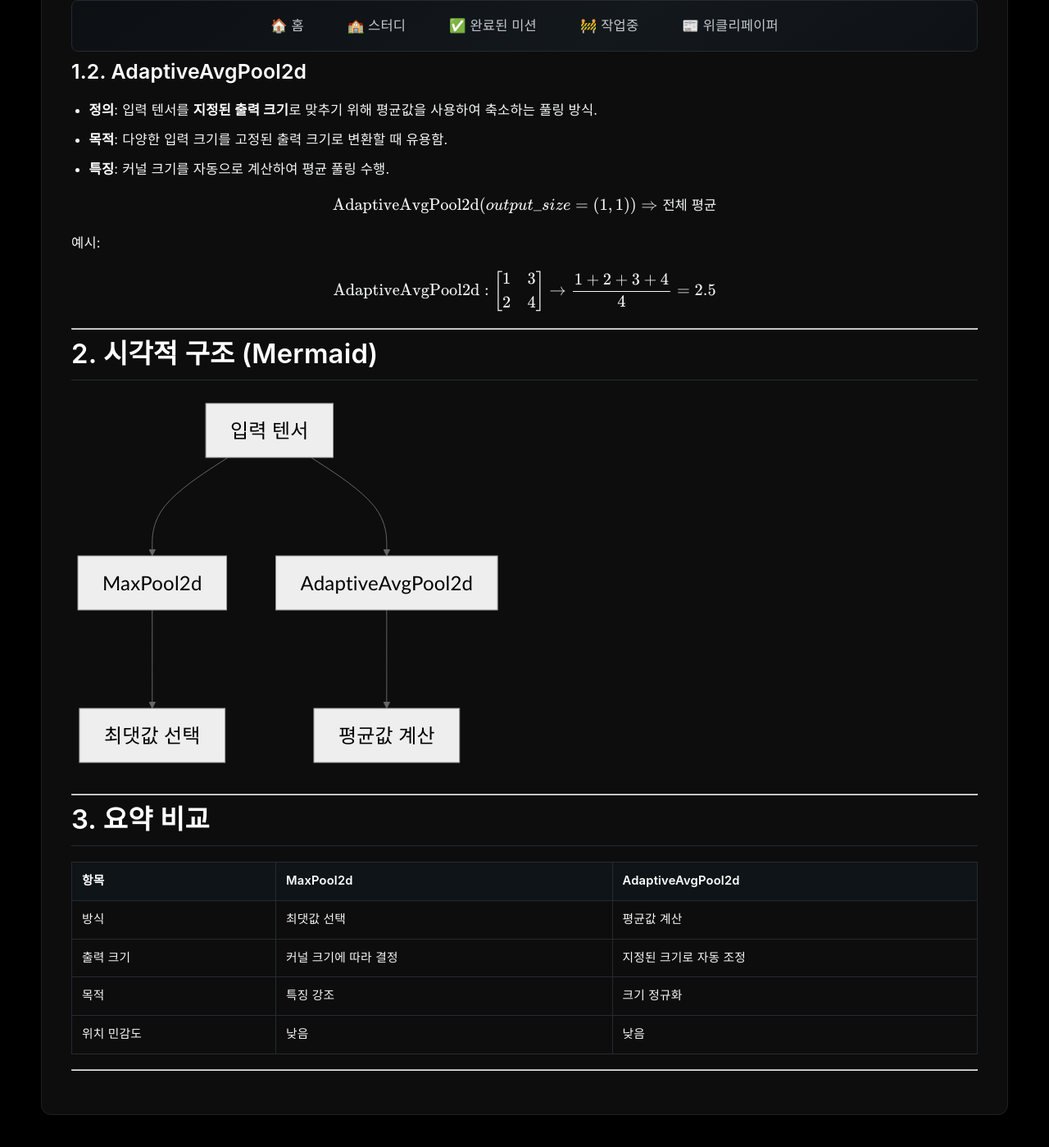
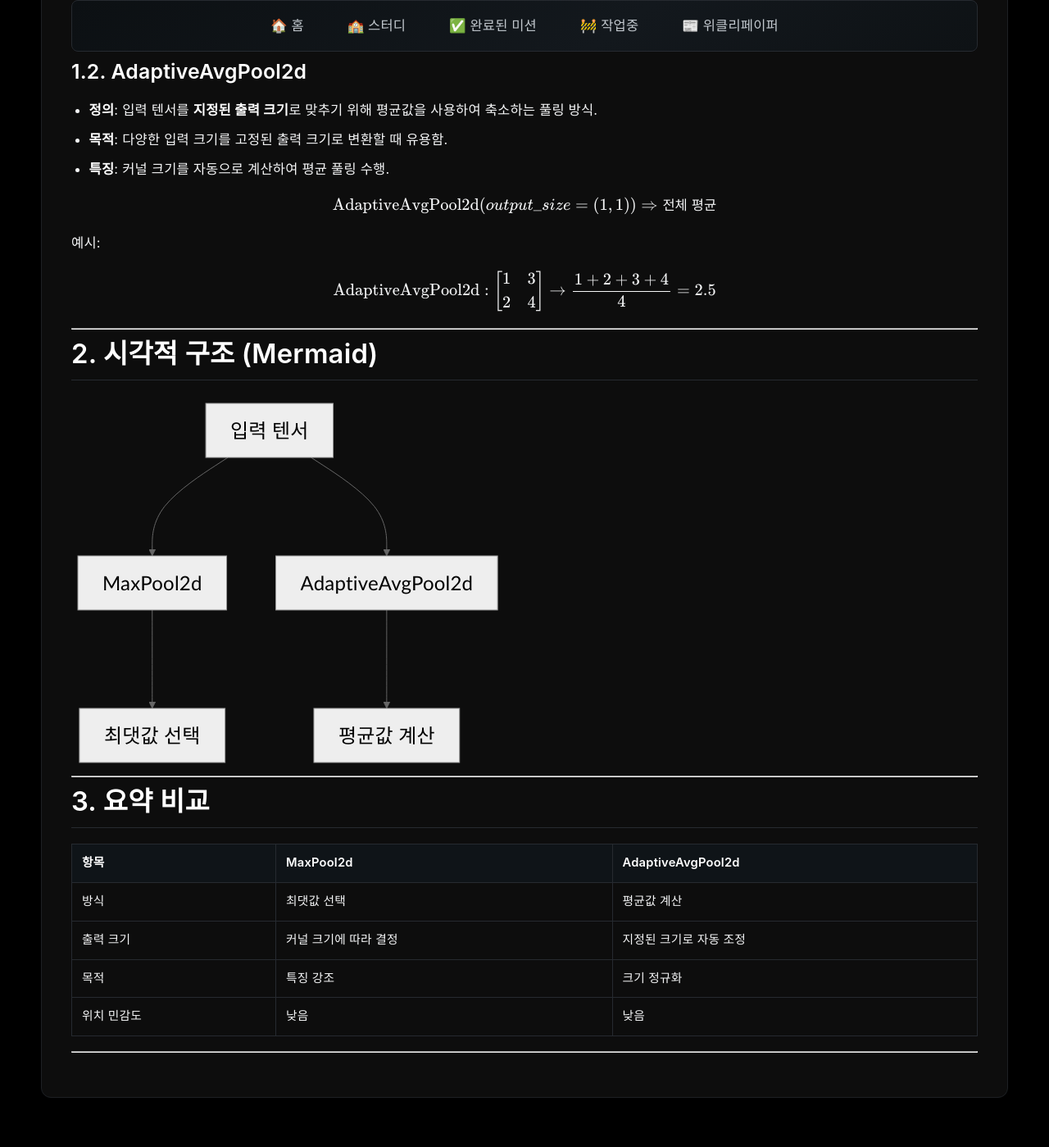
Before and after one commit to c0z0c/sprint_mission, a Jekyll site: the page built from 스터디/MaxPool2d_AdaptiveAvgPool2d.md, in a window 1280 px wide and 1400 px high, scrolled down 424 px. Shown: the whole window at 82% size. Built offline with Jekyll 4.4.1, drawn with Linux system fonts in a browser that asks for light colours.

Commit message:
mermaid 사이즈 고도화

```diff
--- a/_layouts/default.html
+++ b/_layouts/default.html
@@ -874,22 +874,28 @@
         /* mermaid 컨테이너/글자/높이/간격 조정 (수정) */
         .mermaid {
             width: 100%;
-            max-width: 1400px;
-            margin: 0 auto 30px;
-            font-size: 24px;
+            /* max-width: 100%; */
+            /* margin: 0 auto 5px; */
+            font-size: 12px;
             /* 높이를 고정하지 않고 내용에 따라 자동으로 조정 */
             display: block;
         }
 
         .mermaid svg {
-            width: 100% !important;
-            height: auto !important; /* 고정 높이 제거하여 GitHub 렌더링과 유사하게 동작 */
+            width: 100%;
+            /* width: 100% !important; */
+            max-width: 100%;
+            font-size: 12px;
+            /* height: auto !important; */ /* 고정 높이 제거하여 GitHub 렌더링과 유사하게 동작 */
             display: block;
         }
 
         .mermaid.diagram-large svg {
             /* 필요시 큰 다이어그램에만 최대 높이 제한 적용 */
-            max-height: 1000px !important;
+            /* max-width: 100%; */
+            width: 100%;
+            font-size: 12px;
+            /* max-height: 1000px !important; */
         }
     </style>
 
```
